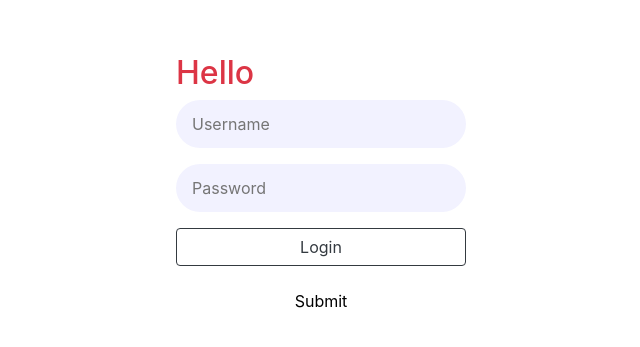
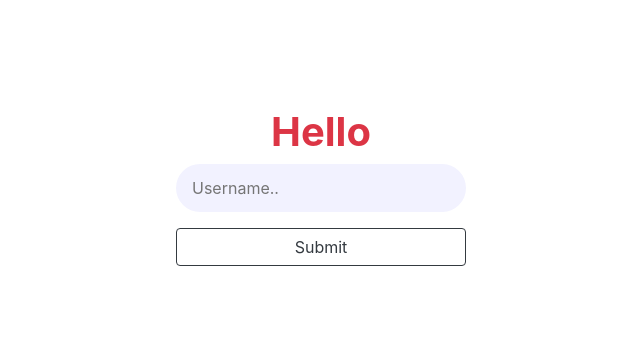
Before and after one commit to harshverma036/React-practice, a React (Create React App) app: page / in a window 1280 px wide. Shown: the part 213-560 px from the top of the page, without its empty margins (319-959 px from the left). Built offline with nearby package versions, Linux system fonts and the light colour scheme.

Commit message:
learnt and implimented useState hooks method to to handle form events, used multiple useState hooks method to handle different functionalities

```diff
--- a/src/components/form.js
+++ b/src/components/form.js
@@ -6,33 +6,34 @@ const isRegistered = true;
 
 const Form = () => {
 
-    const [heading, setHeadingText] = useState('Hello');
-    const [isMouseOver, setMouseOver] = useState(false);
+    const [heading, setHeadingText] = useState('');
+    const [name, setName] = useState('');
 
-    function handleMouseOver() {
-        setHeadingText(`${heading}, mouse over button`)
-        setMouseOver(true)
+    function handlechange(event){
+        let enteredValue = event.target.value;
+        setName(enteredValue);
     }
 
-    function handleMouseOut() {
-        setMouseOver(false);
+    function handleClick(event){
+        event.preventDefault();
+        setHeadingText(name);
     }
 
     return (
         <div className="row justify-content-center align-items-center main-form">
             <div className="col-lg-3 col-md-6 col-10">
-                <h2 className="text-danger">{heading}</h2>
-                <form>
+                <h1 className="text-danger text-center font-weight-bold">Hello {heading}</h1>
                     <div className="form-group d-flex flex-column">
-                        <Input placeholder="Username" type="text" id="username" />
+                        <input
+                        className=""
+                        placeholder="Username.."
+                        type="text"
+                        id="username"
+                        value={name}
+                        onChange={handlechange}
+                        />
                     </div>
-                    <div className="form-group d-flex flex-column">
-                        <Input placeholder="Password" type="password" id="password" />
-                        {isRegistered ? null : <Input placeholder="Confirm Password" type="password" id="cpassword" />}
-                    </div>
-                    {isRegistered ? <Btn text="Login" id="login-btn" /> : <Btn text="Register" id="register-btn" />}
-                    <button className="btn w-100 mt-3" style={isMouseOver ? { backgroundColor: 'black', color: 'white' } : { backgroundColor: 'white', color: 'black' }} onMouseOver={handleMouseOver} onMouseOut={handleMouseOut}>Submit</button>
-                </form>
+                    <button className="btn btn-outline-dark form-control" onClick={handleClick}>Submit</button>
             </div>
         </div>
     );
```
Also changed, not shown: 1 other file (tests, documents, lock files or other folders).
